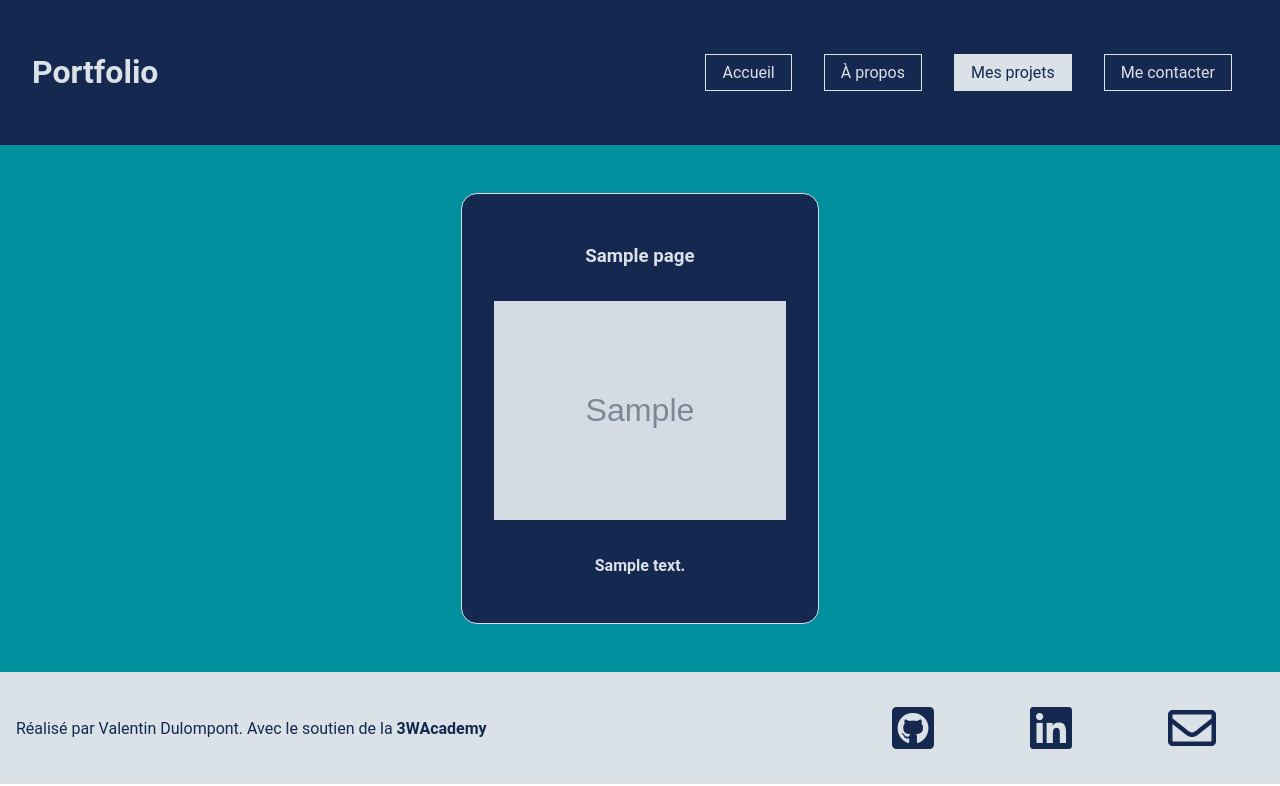
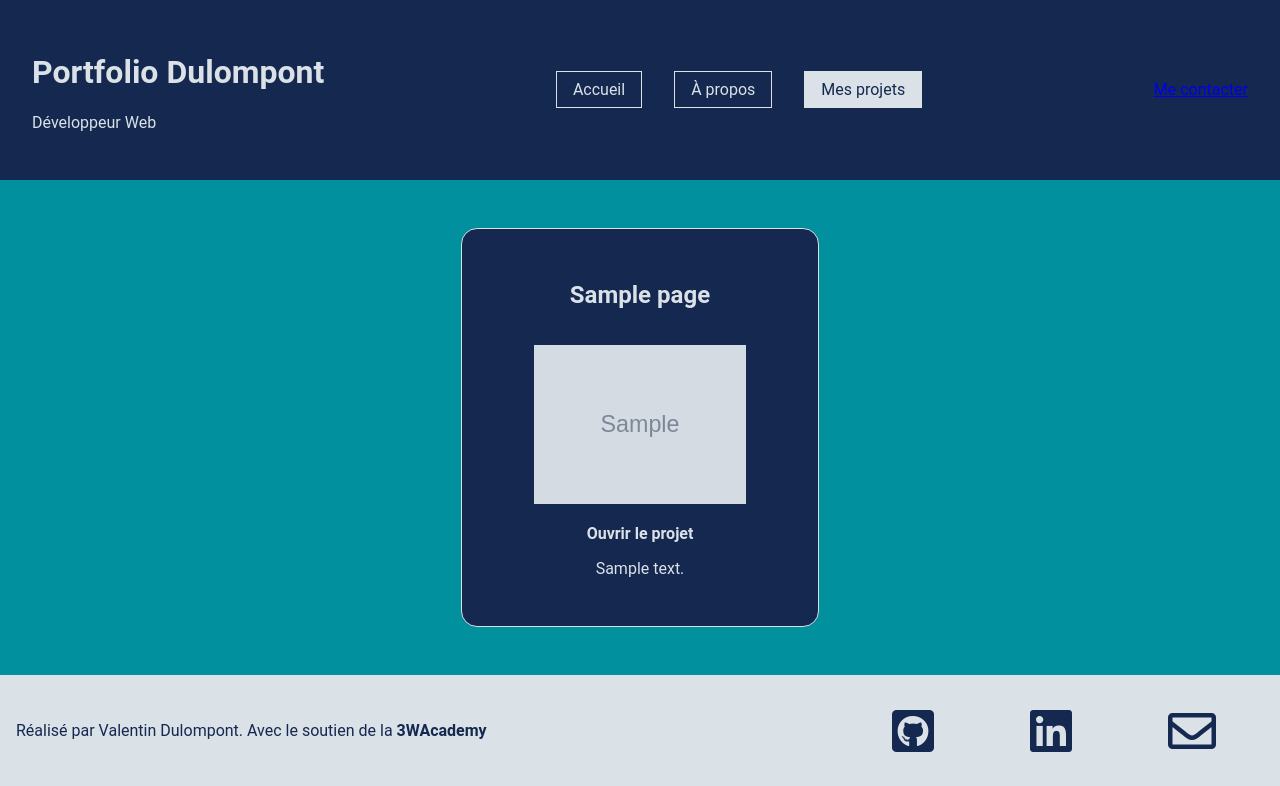
Before and after one commit to OpexBurner1/Portfolio-Valentin-Dulompont, a PHP site: page /projets.php in a window 1280 px wide. Shown: the top 786 px of the page. Run offline with PHP 8.4, Linux system fonts and the light colour scheme; tables that the repository leaves empty or names only in its code hold one stand-in row (values such as "Sample post"); grey boxes marked "Sample" are stand-in pictures.

Commit message:
Finalisation de la page de projets

```diff
--- a/projets.phtml
+++ b/projets.phtml
@@ -1,21 +1,26 @@
 <header class="header">
-    <a href="index.php" class='title'><h1>Portfolio</h1></a>
+    <a href="index.php" class='title'><h1>Portfolio Dulompont</h1><p>Développeur Web</p></a>
     <nav>
         <a href="index.php">Accueil</a>
         <a href='about.php'>À propos</a>
         <a href="projets.php" class="current">Mes projets</a>
-        <a href='contact.php'>Me contacter</a>
     </nav>
+    <div>
+        <a href="contact.php" class="contactBut">Me contacter</a>
+    </div>
 </header>
 <main>
     <section class="projets">
         <?php foreach($articles as $article): ?>
             <article>
-                <a href="<?= $article['url'] ?>" target="_blank">
-                    <h3><?= $article['name'] ?></h3>
+                <h2><?= $article['name'] ?></h2>
+                <figure>
                     <img src="<?= $article['img_url'] ?>" alt="aperçu du projet <?= $article['name'] ?>">
-                    <p><?= $article['description'] ?></p>
-                </a>
+                    <figcaption class="hiddenButton">
+                        <a href="<?= $article['url'] ?>" target='_blank'>Ouvrir le projet</a>
+                    </figcaption>
+                </figure>
+                <p><?= $article['description'] ?></p>
             </article>
 
         <?php endforeach; ?>
```
